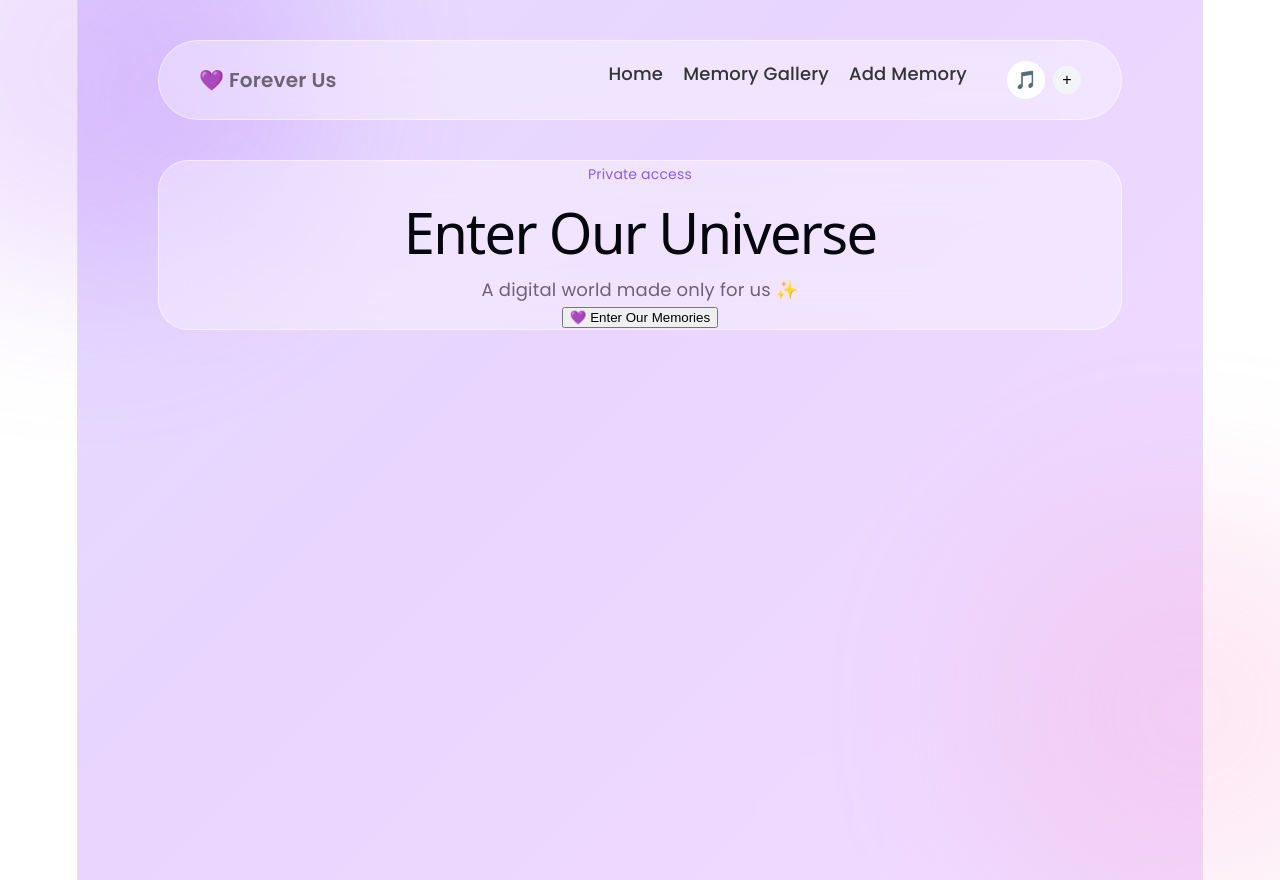
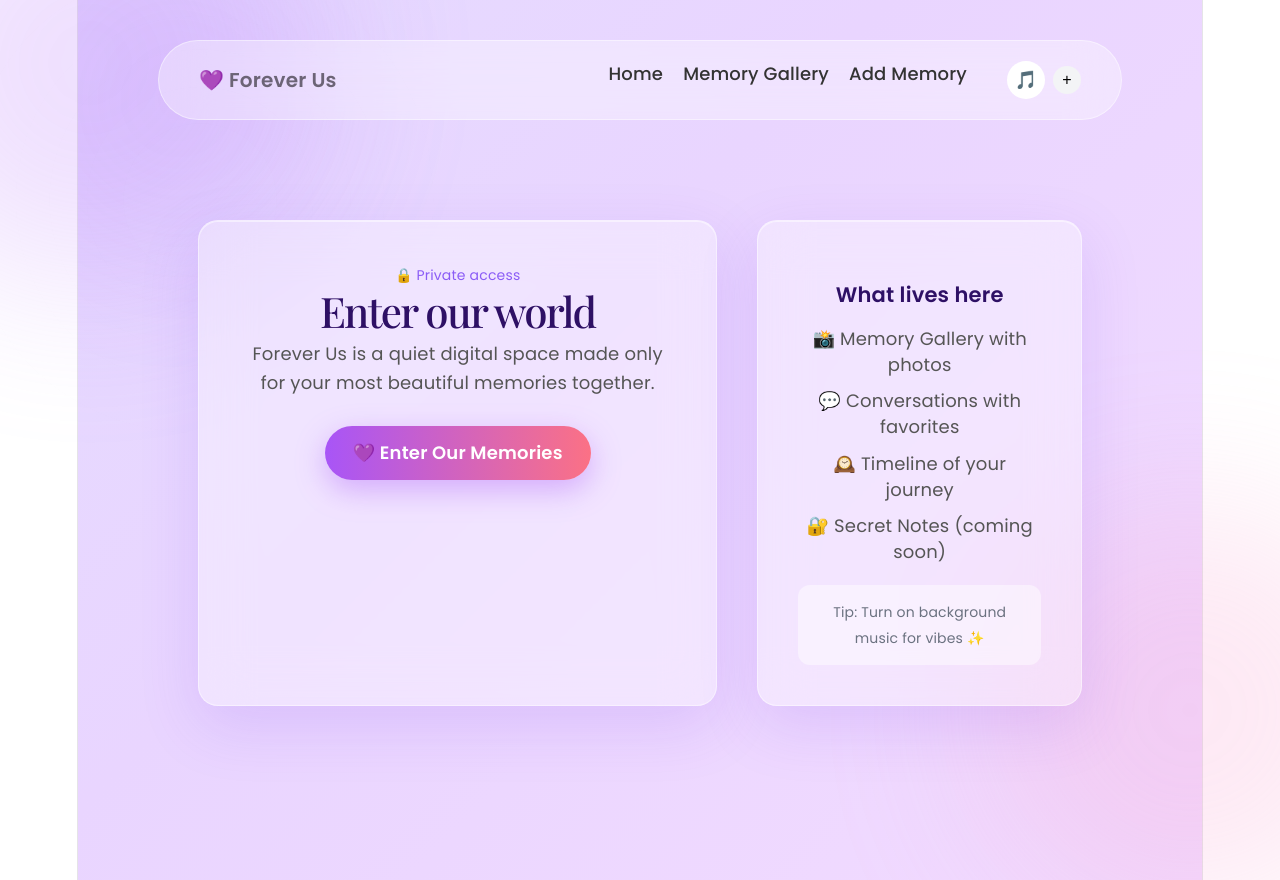
Before and after one commit to kvsaisriharsha-dev/forever-us, a React (Vite) app: page / in a window 1280 px wide. Built offline with nearby package versions, Linux system fonts and the light colour scheme.

Commit message:
Update Home.jsx

```diff
--- a/src/pages/Home.jsx
+++ b/src/pages/Home.jsx
@@ -1,48 +1,73 @@
-import { useEffect } from 'react';
-import { useNavigate } from 'react-router-dom';
+import { Link } from 'react-router-dom';
+import { motion } from 'framer-motion';
+import { useRef } from 'react';
 
 export default function Home() {
-  const navigate = useNavigate();
+  const btnRef = useRef(null);
 
-  useEffect(() => {
-    const handleMouseMove = (e) => {
-      const card = document.querySelector('.home-card');
-      if (!card) return;
+  const handleMove = (e) => {
+    if (!btnRef.current) return;
 
-      const x = (window.innerWidth / 2 - e.clientX) / 40;
-      const y = (window.innerHeight / 2 - e.clientY) / 40;
+    const rect = btnRef.current.getBoundingClientRect();
+    const x = e.clientX - rect.left;
+    const y = e.clientY - rect.top;
 
-      card.style.transform = `rotateY(${x}deg) rotateX(${y}deg)`;
-    };
-
-    const handleMouseLeave = () => {
-      const card = document.querySelector('.home-card');
-      if (card) {
-        card.style.transform = `rotateY(0deg) rotateX(0deg)`;
-      }
-    };
-
-    window.addEventListener('mousemove', handleMouseMove);
-    window.addEventListener('mouseleave', handleMouseLeave);
-
-    return () => {
-      window.removeEventListener('mousemove', handleMouseMove);
-      window.removeEventListener('mouseleave', handleMouseLeave);
-    };
-  }, []);
+    btnRef.current.style.setProperty('--x', `${x}px`);
+    btnRef.current.style.setProperty('--y', `${y}px`);
+  };
 
   return (
-    <div className="hero">
-      <div className="home-card glass">
-        <p className="badge">Private access</p>
+    <div className="home-wrapper">
+      {/* MAIN GLASS LAYOUT */}
+      <div className="home-grid">
+        {/* LEFT BIG CARD */}
+        <motion.div
+          className="glass-card hero-card"
+          initial={{ opacity: 0, y: 30 }}
+          animate={{ opacity: 1, y: 0 }}
+          transition={{ duration: 0.6 }}
+        >
+          <span className="badge">🔒 Private access</span>
 
-        <h1 className="home-title">Enter Our Universe</h1>
+          <h1 className="hero-title">Enter our world</h1>
 
-        <p className="description">A digital world made only for us ✨</p>
+          <p className="hero-subtitle">
+            Forever Us is a quiet digital space made only for your most
+            beautiful memories together.
+          </p>
 
-        <button className="enter-btn" onClick={() => navigate('/memories')}>
-          💜 Enter Our Memories
-        </button>
+          <div className="hero-actions">
+            <Link
+              ref={btnRef}
+              onMouseMove={handleMove}
+              to="/memories"
+              className="primary-pill magnetic-btn"
+            >
+              💜 Enter Our Memories
+            </Link>
+          </div>
+        </motion.div>
+
+        {/* RIGHT INFO CARD */}
+        <motion.div
+          className="glass-card info-card"
+          initial={{ opacity: 0, y: 30 }}
+          animate={{ opacity: 1, y: 0 }}
+          transition={{ duration: 0.7 }}
+        >
+          <h3>What lives here</h3>
+
+          <ul className="feature-list">
+            <li>📸 Memory Gallery with photos</li>
+            <li>💬 Conversations with favorites</li>
+            <li>🕰️ Timeline of your journey</li>
+            <li>🔐 Secret Notes (coming soon)</li>
+          </ul>
+
+          <div className="tip-box">
+            Tip: Turn on background music for vibes ✨
+          </div>
+        </motion.div>
       </div>
     </div>
   );
```
